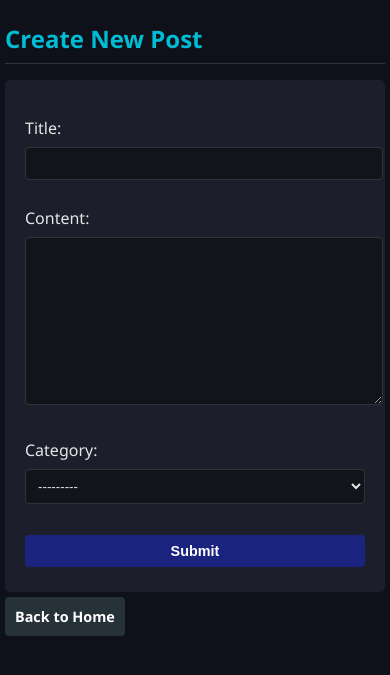
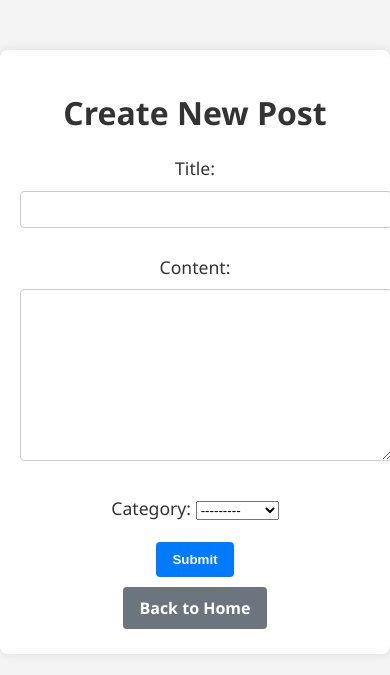
Before and after one commit to cybernova2/blogwritingwebsite, a Django app: page /create/ in a window 390 px wide. Shown: the top 675 px of the page. Run offline with Django 5.2, Linux system fonts and the light colour scheme; data comes from the database, SQL or seed files in the repository; both versions use the stored data as it was after the commit.

Commit message:
Update CSS for tech style and responsiveness and only user who create will be able to delete

```diff
--- a/blog/models.py
+++ b/blog/models.py
@@ -1,4 +1,6 @@
 from django.db import models
+
+from django.contrib.auth.models import User
 
 # Create your models here.
 class Category(models.Model):
@@ -11,7 +13,7 @@ class BlogPost(models.Model):
     title = models.CharField(max_length=200)
     content = models.TextField()
     category = models.ForeignKey(Category, on_delete=models.CASCADE, related_name='posts')
-
+    author = models.ForeignKey(User, on_delete=models.CASCADE,default=1)
 
     created_at = models.DateTimeField(auto_now_add=True)
 
--- a/blog/static/blog/style.css
+++ b/blog/static/blog/style.css
@@ -1,151 +1,140 @@
-/* General body styling */
+/* General page styles */
 body {
     font-family: 'Segoe UI', Tahoma, Geneva, Verdana, sans-serif;
-    background-color: #0f111a;
-    color: #e5e5e5;
+    background-color: #f4f4f4;
     margin: 0;
-    padding: 0 10px;
-    line-height: 1.6;
+    padding: 0;
+    color: #333;
 }
 
-/* Headers */
-h1, h2 {
-    color: #00bcd4;
-    border-bottom: 1px solid #333;
-    padding-bottom: 5px;
+/* Container for centering everything */
+.container {
+    max-width: 600px;
+    margin: 50px auto;
+    padding: 20px;
+    background: #fff;
+    border-radius: 8px;
+    text-align: center;
+    box-shadow: 0 0 10px rgba(0, 0, 0, 0.1);
 }
 
+/* Headings */
 h1 {
-    font-size: 2em;
-    margin-top: 20px;
+    margin-bottom: 20px;
+    font-size: 2rem;
 }
 
 h2 {
-    font-size: 1.5em;
-    margin-top: 15px;
+    margin-top: 20px;
+    font-size: 1.5rem;
 }
 
-/* Links */
-a {
-    color: #03a9f4;
-    text-decoration: none;
+/* Post content */
+p {
+    line-height: 1.6;
+    font-size: 1.1rem;
+    margin-bottom: 15px;
 }
 
-a:hover {
-    color: #00e5ff;
-    text-decoration: underline;
+/* List styles for posts on home page */
+ul {
+    list-style: none;
+    padding: 0;
 }
 
-/* Base button style */
-a.button, button {
+ul li {
+    margin: 5px 0;
+}
+
+/* Buttons */
+.button {
     display: inline-block;
-    padding: 10px 15px;
+    padding: 10px 16px;
+    text-decoration: none;
+    border-radius: 4px;
+    color: #fff;
+    font-weight: bold;
+    transition: background 0.3s ease;
+    margin: 5px;
+}
+
+.button-primary {
+    background-color: #007bff;
+}
+
+.button-primary:hover {
+    background-color: #0056b3;
+}
+
+.button-secondary {
+    background-color: #6c757d;
+}
+
+.button-secondary:hover {
+    background-color: #5a6268;
+}
+
+.button-edit {
+    background-color: #17a2b8;
+}
+
+.button-edit:hover {
+    background-color: #117a8b;
+}
+
+.button-delete {
+    background-color: #dc3545;
+}
+
+.button-delete:hover {
+    background-color: #a71d2a;
+}
+
+/* Form inputs */
+form input,
+form textarea {
+    width: 100%;
+    padding: 10px;
+    margin: 8px 0;
+    border: 1px solid #ccc;
+    border-radius: 4px;
+}
+
+form button {
+    padding: 10px 16px;
     border: none;
     border-radius: 4px;
-    text-decoration: none;
+    background-color: #28a745;
+    color: #fff;
+    font-weight: bold;
     cursor: pointer;
-    transition: background-color 0.3s ease;
-    margin: 5px 0;
+    transition: background 0.3s ease;
+}
+
+form button:hover {
+    background-color: #218838;
+}
+ul.messages {
+    list-style: none;
+    padding: 0;
+    margin: 10px 0 20px 0;
+}
+
+ul.messages li {
+    padding: 10px;
+    border-radius: 4px;
+    margin-bottom: 5px;
     font-weight: bold;
 }
 
-/* Primary button */
-.button-primary {
-    background-color: #1a237e;
-    color: #fff;
+ul.messages li.success {
+    background-color: #d4edda;
+    color: #155724;
+    border: 1px solid #c3e6cb;
 }
 
-.button-primary:hover {
-    background-color: #3949ab;
+ul.messages li.error {
+    background-color: #f8d7da;
+    color: #721c24;
+    border: 1px solid #f5c6cb;
 }
-
-/* Secondary button */
-.button-secondary {
-    background-color: #263238;
-    color: #fff;
-}
-
-.button-secondary:hover {
-    background-color: #455a64;
-}
-
-/* Edit button */
-.button-edit {
-    background-color: #0277bd;
-    color: #fff;
-}
-
-.button-edit:hover {
-    background-color: #039be5;
-}
-
-/* Delete button */
-.button-delete {
-    background-color: #b71c1c;
-    color: #fff;
-}
-
-.button-delete:hover {
-    background-color: #d32f2f;
-}
-
-/* List styling */
-ul {
-    list-style-type: none;
-    padding: 0;
-}
-
-li {
-    padding: 5px 0;
-}
-
-/* Form styling */
-form {
-    background: #1c1f2b;
-    padding: 20px;
-    border-radius: 5px;
-}
-
-input[type="text"],
-textarea,
-select {
-    width: 100%;
-    padding: 8px;
-    margin: 5px 0 10px;
-    border: 1px solid #333;
-    border-radius: 4px;
-    background-color: #12141c;
-    color: #e5e5e5;
-}
-
-button[type="submit"] {
-    width: 100%;
-}
-
-/* Horizontal rule */
-hr {
-    border: 0;
-    height: 1px;
-    background: #333;
-    margin: 10px 0;
-}
-
-/* Responsive design */
-@media (max-width: 768px) {
-    body {
-        padding: 0 5px;
-    }
-
-    h1 {
-        font-size: 1.5em;
-    }
-
-    h2 {
-        font-size: 1.2em;
-    }
-
-    a.button, button {
-        padding: 8px 10px;
-        font-size: 0.9em;
-    }
-}
--- a/blog/templates/create_post.html
+++ b/blog/templates/create_post.html
@@ -1,17 +1,19 @@
 {% load static %}
 <!DOCTYPE html>
-
 <html>
-<head><title>Create Post</title>
- <link rel="stylesheet" href="{% static 'blog/style.css' %}">
+<head>
+  <title>Create Post</title>
+  <link rel="stylesheet" href="{% static 'blog/style.css' %}">
 </head>
 <body>
+  <div class="container">
     <h1>Create New Post</h1>
     <form method="post">
-        {% csrf_token %}
-        {{ form.as_p }}
-        <button type="submit" class="button button-primary">Submit</button>
+      {% csrf_token %}
+      {{ form.as_p }}
+      <button type="submit" class="button button-primary">Submit</button>
     </form>
     <a href="{% url 'index' %}" class="button button-secondary">Back to Home</a>
+  </div>
 </body>
 </html>
--- a/blog/views.py
+++ b/blog/views.py
@@ -1,9 +1,10 @@
 import json
 from django.shortcuts import render, redirect, get_object_or_404
-from django.http import JsonResponse
+from django.http import JsonResponse,HttpResponseForbidden
 from django.views.decorators.csrf import csrf_exempt
 from .models import BlogPost,Category
 from .forms import BlogPostForm
+from django.contrib import messages
 
 # ---------- HTML Views ----------
 def index(request):
@@ -25,20 +26,33 @@ def create_post(request):
 
 def edit_post(request, pk):
     post = get_object_or_404(BlogPost, pk=pk)
+
+    # Check ownership
+    if post.author != request.user:
+        return HttpResponseForbidden("You are not allowed to edit this post.")
+
     if request.method == 'POST':
         form = BlogPostForm(request.POST, instance=post)
         if form.is_valid():
             form.save()
+            messages.success(request, "Post updated successfully!")
             return redirect('index')
     else:
         form = BlogPostForm(instance=post)
-    return render(request, 'edit_post.html', {'form': form})
 
+    return render(request, 'edit_post.html', {'form': form, 'post': post})
 def delete_post(request, pk):
     post = get_object_or_404(BlogPost, pk=pk)
+
+    # Check ownership
+    if post.author != request.user:
+        return HttpResponseForbidden("You are not allowed to delete this post.")
+
     if request.method == 'POST':
         post.delete()
+        messages.success(request, "Post deleted successfully!")
         return redirect('index')
+
     return render(request, 'delete_post.html', {'post': post})
 
 # ---------- API Views ----------
```
Also changed, not shown: blog/templates/delete_post.html (+9 -4 lines), blog/templates/edit_post.html (+9 -4 lines), blog/templates/index.html (+10 -2 lines), blog/templates/post_detail.html (+12 -4 lines), blog/migrations/0002_blogpost_author.py (added), db.sqlite3.
